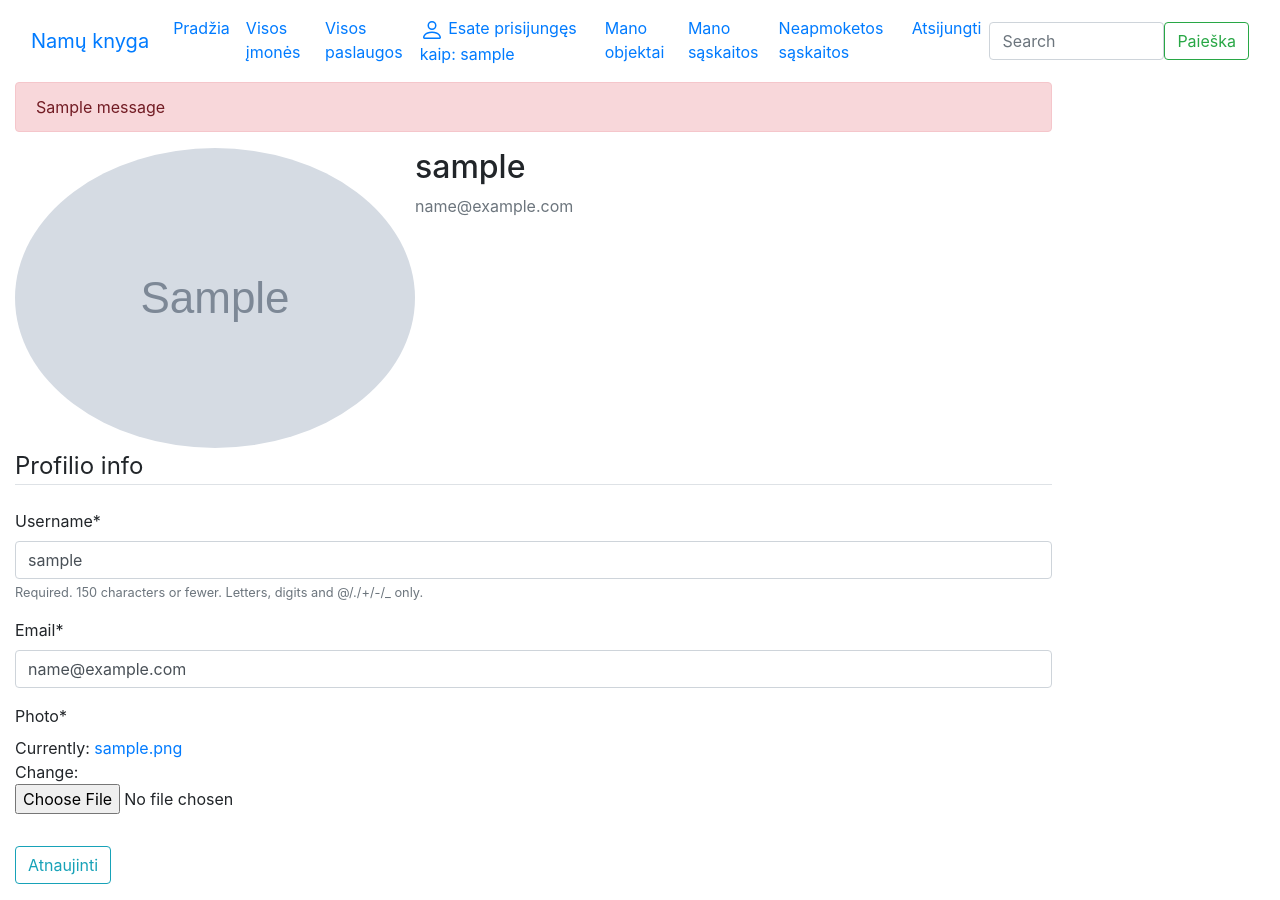
After one commit to mindaugasI/RE_book, a Django app: page /house-book/profile/ in a window 1280 px wide. The commit adds this page. Run offline with Django 4.2, Linux system fonts and the light colour scheme; a user stored in the database is signed in; tables that the repository leaves empty hold one stand-in row (values such as "Sample post"); grey boxes marked "Sample" are stand-in pictures; one stand-in notice (Sample message) is shown; some libraries are stand-ins or nearby versions.

Commit message:
add user profile

```diff
--- a/house_book/admin.py
+++ b/house_book/admin.py
@@ -1,5 +1,5 @@
 from django.contrib import admin
-from .models import Type, Service, Object, Owner, Supplier, Invoice
+from .models import Type, Service, Object, Owner, Supplier, Invoice, Profile
 
 class InvoiceAdmin(admin.ModelAdmin):
     list_display = ('display_status', 'display_period', 'invoice_date',
@@ -19,3 +19,4 @@ admin.site.register(Object, ObjectAdmin)
 admin.site.register(Owner)
 admin.site.register(Supplier, SupplierAdmin)
 admin.site.register(Invoice, InvoiceAdmin)
+admin.site.register(Profile)
--- a/house_book/apps.py
+++ b/house_book/apps.py
@@ -4,3 +4,6 @@ from django.apps import AppConfig
 class HouseBookConfig(AppConfig):
     default_auto_field = 'django.db.models.BigAutoField'
     name = 'house_book'
+
+    def ready(self):
+        from .signals import create_profile, save_profile
--- /dev/null
+++ b/house_book/forms.py
@@ -0,0 +1,17 @@
+from .models import Profile
+from django import forms
+from django.contrib.auth.models import User
+
+
+class UserUpdateForm(forms.ModelForm):
+    email = forms.EmailField()
+
+    class Meta:
+        model = User
+        fields = ['username', 'email']
+
+
+class ProfileUpdateForm(forms.ModelForm):
+    class Meta:
+        model = Profile
+        fields = ['photo']
--- a/house_book/models.py
+++ b/house_book/models.py
@@ -1,7 +1,7 @@
 from django.db import models
 from django.urls import reverse
 from django.contrib.auth.models import User
-
+from PIL import Image
 
 
 
@@ -157,3 +157,18 @@ class InvoiceStatus(models.Model):
  #   invoice_owner = models.ForeignKey(Invoice, on_delete=models.SET_NULL, null=True, blank=True)
     def __str__(self):
         return {self.status}
+
+class Profile(models.Model):
+    user = models.OneToOneField(User, on_delete=models.CASCADE)
+    photo = models.ImageField(default="default.png", upload_to="profile_pics")
+
+    def __str__(self):
+        return f"{self.user.username} profilis"
+
+    def save(self, *args, **kwargs):
+        super().save(*args, **kwargs)
+        img = Image.open(self.photo.path)
+        if img.height > 300 or img.width > 300:
+            output_size = (300, 300)
+            img.thumbnail(output_size)
+            img.save(self.photo.path)
--- a/house_book/templates/base.html
+++ b/house_book/templates/base.html
@@ -30,7 +30,7 @@
           <a class="nav-link" href="{% url 'services' %}">Visos paslaugos</a>
         </li>
         {% if user.is_authenticated %}
-        <li class="nav-item"><a class="nav-link" href="#">
+        <li class="nav-item"><a class="nav-link" href="{% url 'profile' %}">
           <svg class="bi bi-person" width="1.5em" height="1.5em" viewBox="0 0 16 16" fill="currentColor" xmlns="http://www.w3.org/2000/svg">
           <path fill-rule="evenodd" d="M13 14s1 0 1-1-1-4-6-4-6 3-6 4 1 1 1 1h10zm-9.995-.944v-.002.002zM3.022 13h9.956a.274.274 0 00.014-.002l.008-.002c-.001-.246-.154-.986-.832-1.664C11.516 10.68 10.289 10 8 10c-2.29 0-3.516.68-4.168 1.332-.678.678-.83 1.418-.832 1.664a1.05 1.05 0 00.022.004zm9.974.056v-.002.002zM8 7a2 2 0 100-4 2 2 0 000 4zm3-2a3 3 0 11-6 0 3 3 0 016 0z" clip-rule="evenodd"/>
           </svg>
--- /dev/null
+++ b/house_book/templates/profile.html
@@ -0,0 +1,31 @@
+{% extends "base.html" %}
+{% load crispy_forms_tags %}
+{% block content %}
+    <div class="content-section">
+        {% if messages %}
+        {% for message in messages %}
+        <div class="alert alert-danger" role="alert">
+            {{ message }}
+        </div>
+        {% endfor %}
+        {% endif %}
+      <div class="media">
+        <img class="rounded-circle account-img" src="{{ user.profile.photo.url }}">
+        <div class="media-body">
+          <h2 class="account-heading">{{ user.username }}</h2>
+          <p class="text-secondary">{{ user.email }}</p>
+        </div>
+      </div>
+       <form method="POST" enctype="multipart/form-data">
+            {% csrf_token %}
+            <fieldset class="form-group">
+                <legend class="border-bottom mb-4">Profilio info</legend>
+                {{ u_form|crispy }}
+                {{ p_form|crispy }}
+            </fieldset>
+            <div class="form-group">
+                <button class="btn btn-outline-info" type="submit">Atnaujinti</button>
+            </div>
+        </form>
+    </div>
+{% endblock %}
--- a/house_book/urls.py
+++ b/house_book/urls.py
@@ -16,4 +16,5 @@ urlpatterns = [
     path('services/', views.services, name='services'),
     path('services/<int:id>', views.service, name='service'),
     path('unpayed/', views.unpayed, name='unpayed'),
+    path('profile/', views.profile, name='profile'),
 ]
--- a/house_book/views.py
+++ b/house_book/views.py
@@ -10,6 +10,7 @@ from django.contrib.auth.mixins import LoginRequiredMixin
 from django.contrib.auth.forms import User
 from django.views.generic import ListView
 from django.views.decorators.csrf import csrf_protect
+from .forms import UserUpdateForm, ProfileUpdateForm
 
 def index(request):
     # Suskaičiuokime keletą pagrindinių objektų
@@ -143,3 +144,24 @@ def register(request):
             messages.error(request, 'Slaptažodžiai nesutampa!')
             return redirect('register')
     return render(request, 'registration/register.html')
+
+
+@login_required
+def profile(request):
+    if request.method == "POST":
+        u_form = UserUpdateForm(request.POST, instance=request.user)
+        p_form = ProfileUpdateForm(request.POST, request.FILES, instance=request.user.profile)
+        if u_form.is_valid() and p_form.is_valid():
+            u_form.save()
+            p_form.save()
+            messages.success(request, f"Profilis atnaujintas")
+            return redirect('profile')
+    else:
+        u_form = UserUpdateForm(instance=request.user)
+        p_form = ProfileUpdateForm(instance=request.user.profile)
+
+    context = {
+        'u_form': u_form,
+        'p_form': p_form,
+    }
+    return render(request, 'profile.html', context)
```
Also changed, not shown: house_book/signals.py (added, +17 -0 lines), mysite/settings.py (+8 -0 lines), 1 other file.
